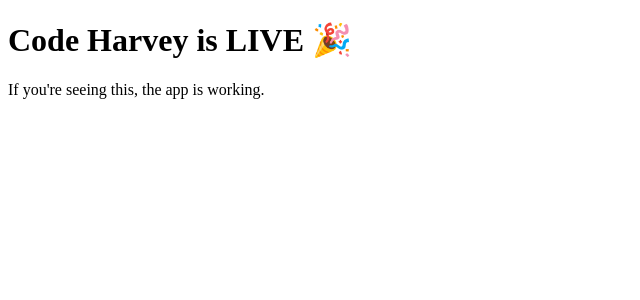
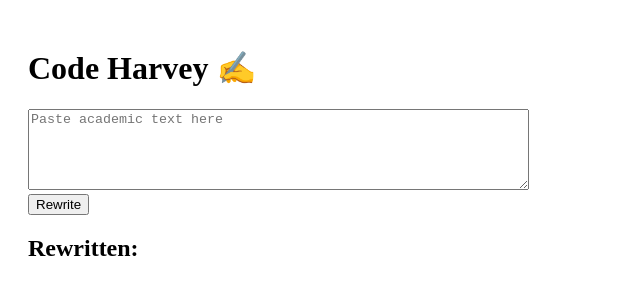
Before and after one commit to CodeHarveyAi/code-harvey, a Next.js app: page / in a window 1280 px wide. Shown: the top 300 px of the page, without its empty margins (0-640 px from the left). Built offline with nearby package versions, Linux system fonts and the light colour scheme.

Commit message:
Update page.js

```diff
--- a/app/page.js
+++ b/app/page.js
@@ -1,8 +1,46 @@
+'use client'
+import { useState } from 'react';
+
 export default function Home() {
+  const [text, setText] = useState('');
+  const [rewritten, setRewritten] = useState('');
+  const [loading, setLoading] = useState(false);
+
+  async function handleRewrite() {
+    setLoading(true);
+    try {
+      const res = await fetch('/api/rewrite', {
+        method: 'POST',
+        headers: {
+          'Content-Type': 'application/json',
+        },
+        body: JSON.stringify({ text }),
+      });
+      const data = await res.json();
+      setRewritten(data.rewritten);
+    } catch (err) {
+      setRewritten('Error occurred while rewriting.');
+    } finally {
+      setLoading(false);
+    }
+  }
+
   return (
-    <main>
-      <h1>Code Harvey is LIVE 🎉</h1>
-      <p>If you're seeing this, the app is working.</p>
+    <main style={{ padding: 20 }}>
+      <h1>Code Harvey ✍️</h1>
+      <textarea
+        rows="5"
+        cols="60"
+        placeholder="Paste academic text here"
+        value={text}
+        onChange={(e) => setText(e.target.value)}
+      />
+      <br />
+      <button onClick={handleRewrite} disabled={loading}>
+        {loading ? 'Rewriting...' : 'Rewrite'}
+      </button>
+      <h2>Rewritten:</h2>
+      <p>{rewritten}</p>
     </main>
   );
 }
```
